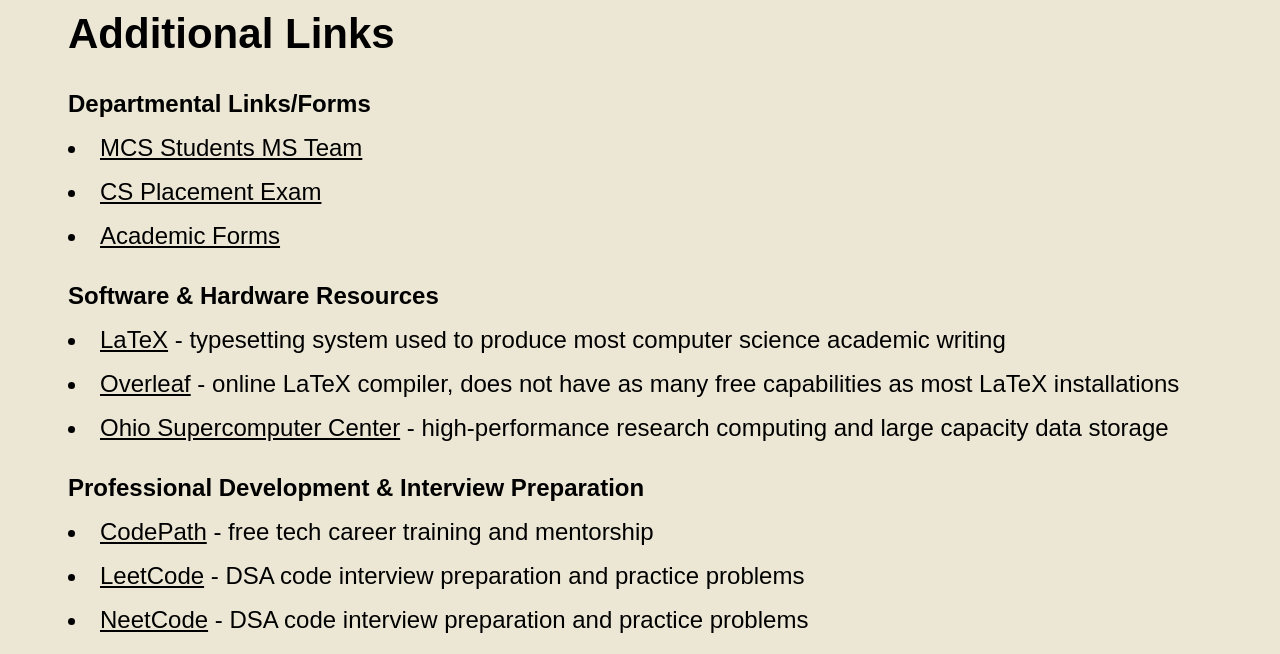
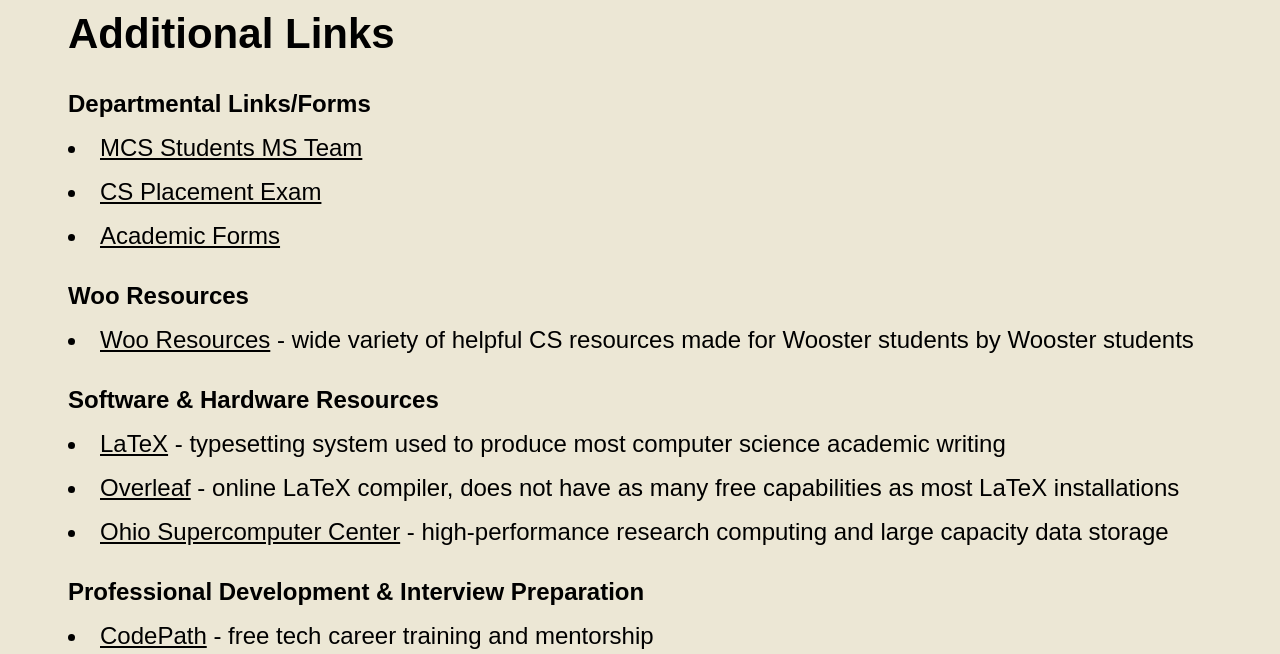
Before and after one commit to College-of-Wooster-CS/College-of-Wooster-CS.github.io, a plain HTML site: page additional-links.html in a window 1280 px wide. Shown: the part 110-764 px from the top of the page. Drawn offline with Linux system fonts and the light colour scheme.

Commit message:
Add Woo Resources

```diff
--- a/additional-links.html
+++ b/additional-links.html
@@ -37,6 +37,20 @@
             </ul>
 
         </li>
+
+        <li>
+                    <h2>Woo Resources</h2>
+            <ul>
+
+                <li>
+                    <a href='https://woo-resources-sa5v.vercel.app/'
+                    target='_blank' rel='noopener noreferrer'>Woo Resources</a> - wide variety of helpful CS resources made for Wooster students by Wooster students
+                </li>
+
+            </ul>
+        </li>
+
+
 
         <li>
 
```
